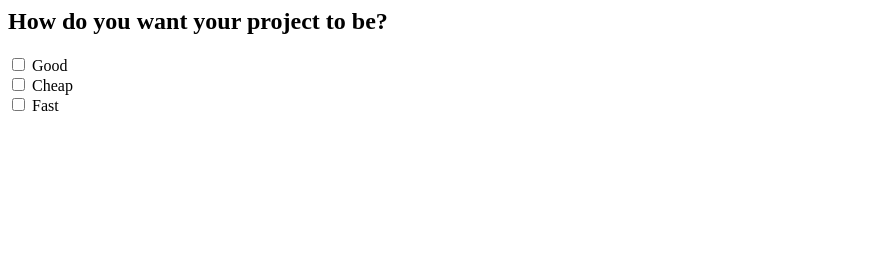
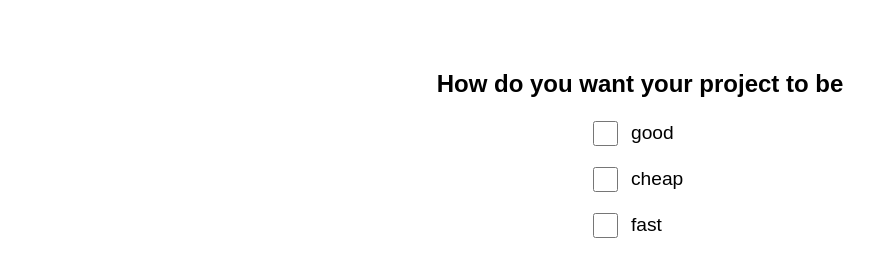
Before and after one commit to acciojob/toggler-js-happydagar6, a website: page main.html in a window 1280 px wide. Shown: the whole page, without its empty margins (0-896 px from the left). Drawn offline with Linux system fonts and the light colour scheme.

Commit message:
created a submission

```diff
--- a/main.html
+++ b/main.html
@@ -1,24 +1,28 @@
+<!DOCTYPE html>
+<html>
+<head>
+    <link rel="stylesheet" href="styles.css">
+</head>
 <body>
-    <h2>How do you want your project to be?</h2>
+    <h2>How do you want your project to be</h2>
 
     <div class="toggle-container">
-
         <div class="g1" id="g1">
             <input type="checkbox" id="good" class="toggle" />
-            <span>Good</span>
+            <span>good</span>
         </div>
 
         <div class="g2" id="g2">
             <input type="checkbox" id="cheap" class="toggle" />
-            <span>Cheap</span>
+            <span>cheap</span>
         </div>
 
         <div class="g3" id="g3">
             <input type="checkbox" id="fast" class="toggle" />
-            <span>Fast</span>
+            <span>fast</span>
         </div>
-
     </div>
 
     <script type="text/javascript" src="./script.js"></script>
 </body>
+</html>
--- a/styles.css
+++ b/styles.css
@@ -1,4 +1,3 @@
-/* Basic layout to center everything */
 body {
     font-family: sans-serif;
     display: flex;
@@ -7,58 +6,26 @@ body {
     margin-top: 50px;
 }
 
-/* Aligning the toggles in a column */
 .toggle-container {
     display: flex;
     flex-direction: column;
-    gap: 15px; /* Space between rows */
+    gap: 15px;
 }
 
-/* All other CSS stays exactly the same, just update this one block: */
-
-/* Aligning the toggle and text side-by-side */
-#g1, #g2, #g3 {
+.g1, .g2, .g3, #g1, #g2, #g3 {
     display: flex;
     align-items: center;
     gap: 10px;
 }
 
-/* Trick: Making the default checkbox look like a pill/switch */
+/* Safe CSS for Cypress - uses standard checkbox but changes color */
 .toggle {
-    appearance: none; /* Removes the default square checkbox look */
-    width: 40px;
-    height: 20px;
-    background-color: #ccc; /* Gray when OFF */
-    border-radius: 20px;
-    position: relative;
+    width: 25px;
+    height: 25px;
     cursor: pointer;
-    transition: 0.3s;
+    accent-color: #28a745; /* Changes checkbox color to green when clicked */
 }
 
-/* The small white circle inside the toggle */
-.toggle::before {
-    content: '';
-    position: absolute;
-    width: 16px;
-    height: 16px;
-    background-color: white;
-    border-radius: 50%;
-    top: 2px;
-    left: 2px;
-    transition: 0.3s; /* Smooth sliding animation */
-}
-
-/* Changing color when the checkbox is clicked (ON) */
-.toggle:checked {
-    background-color: #28a745; /* Green when ON */
-}
-
-/* Sliding the white circle to the right when ON */
-.toggle:checked::before {
-    transform: translateX(20px);
-}
-
-/* Styling the span text */
 span {
     font-size: 1.2rem;
     width: 60px;
```
Also changed, not shown: script.js (+5 -5 lines).
